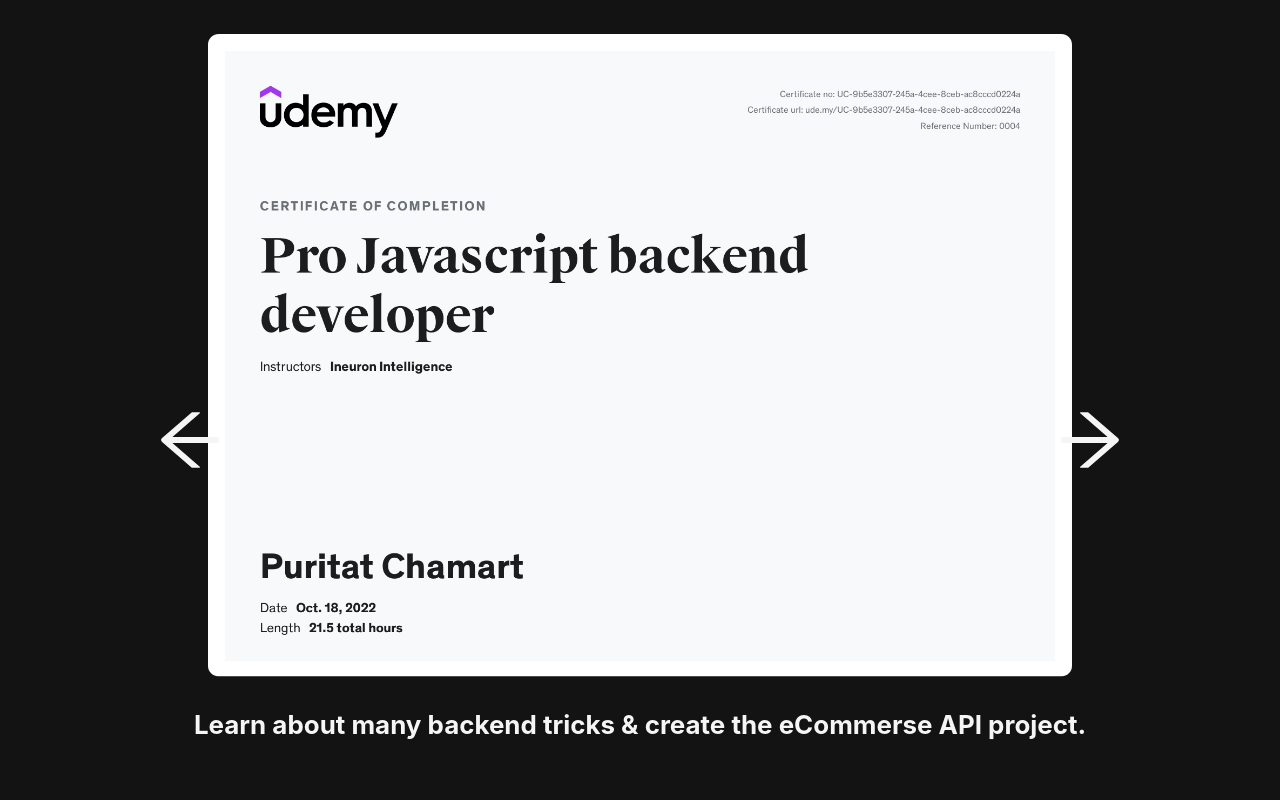
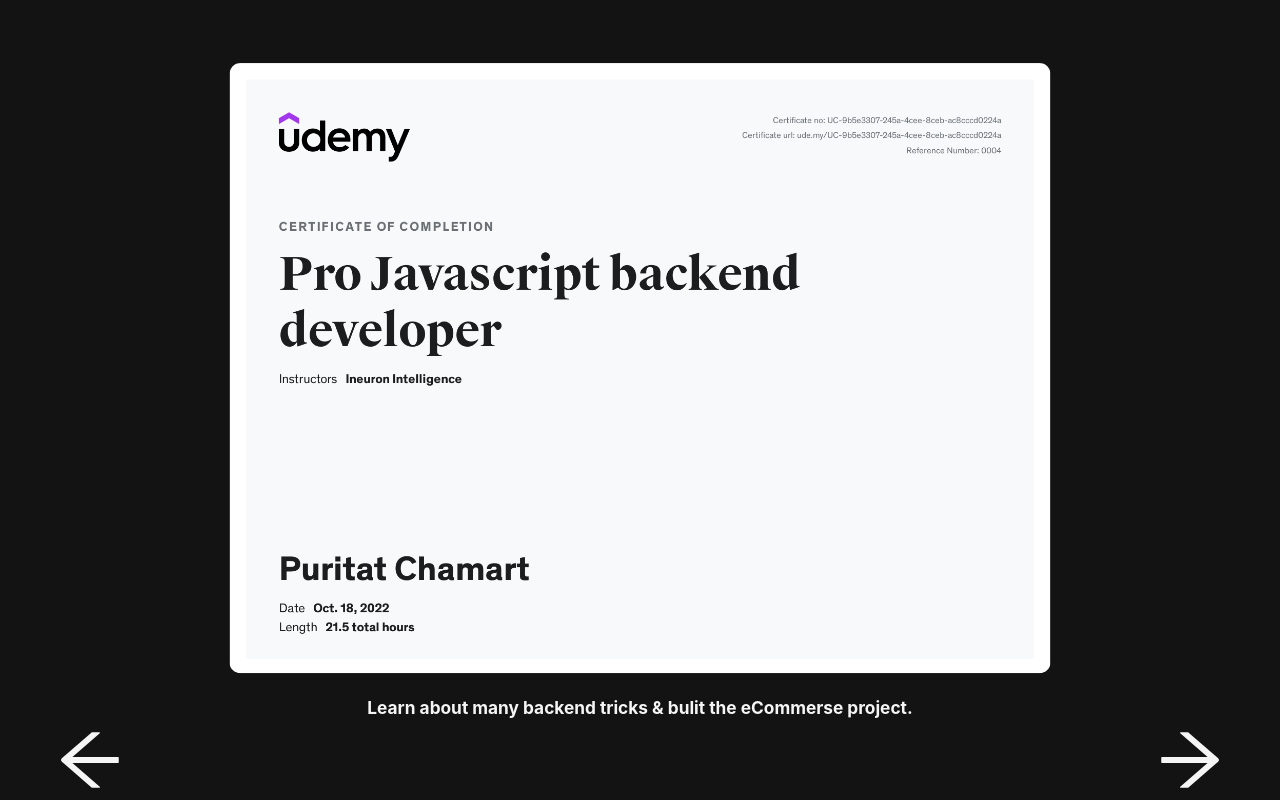
Before and after one commit to bondzai/micro-app-cir-slide, a React (Create React App) app: page / in a window 1280 px wide. Built offline with nearby package versions, Linux system fonts and the light colour scheme.

Commit message:
minor change

```diff
--- a/package.json
+++ b/package.json
@@ -7,6 +7,7 @@
     "@testing-library/jest-dom": "^5.16.5",
     "@testing-library/react": "^13.4.0",
     "@testing-library/user-event": "^13.5.0",
+    "gh-pages": "^4.0.0",
     "react": "^18.2.0",
     "react-dom": "^18.2.0",
     "react-icons": "^4.4.0",
--- a/src/App.css
+++ b/src/App.css
@@ -6,7 +6,7 @@
   color: whitesmoke;
 }
 .image {
-  width: 100%;
+  width: 95%;
   max-width: 800px;
   height: auto;
   border-radius: 10px;
@@ -18,25 +18,43 @@
   justify-content: center;
   align-items: center;
 }
+.slider p {
+  font-size: 1rem;
+  font-weight: 700;
+}
 .arrow-left {
   position: absolute;
-  top: 50%;
-  left: 150px;
+  top: 90%;
+  left: 50px;
   font-size: 5rem;
-  z-index: 10;
+  z-index: 20;
   cursor: pointer;
 }
 .arrow-right {
   position: absolute;
-  top: 50%;
-  right: 150px;
+  top: 90%;
+  right: 50px;
   font-size: 5rem;
+  z-index: 20;
+  cursor: pointer;
+}
+.arrow-left:hover {
   z-index: 10;
-  cursor: pointer;
+  overflow: hidden;
+  filter: brightness(110%);
+  transition: 0.2s ease-in;
+  transform: scale(1.1);
+}
+.arrow-right:hover {
+  z-index: 10;
+  overflow: hidden;
+  filter: brightness(110%);
+  transition: 0.2s ease-in;
+  transform: scale(1.1);
 }
 .single {
   opacity: 0;
-  transition: 1s ease;
+  transition: 3.5s ease;
 }
 .single.active {
   opacity: 1;
--- a/src/components/ImageSlider.js
+++ b/src/components/ImageSlider.js
@@ -21,7 +21,6 @@
 
     return (
         <section className = "slider">
-            <AiOutlineArrowLeft className = "arrow-left" onClick={slideBack}/>
             {ImageData.map((data, index) => {
                 return (
                     <div className = {index === current ? "single active" : "single"} key = {index}>
@@ -34,7 +33,10 @@
                     </div>
                 )
             })}
-            <AiOutlineArrowRight className = "arrow-right" onClick={slideForward}/>
+            <div className="arrow">
+                <AiOutlineArrowLeft className = "arrow-left" onClick={slideBack}/>
+                <AiOutlineArrowRight className = "arrow-right" onClick={slideForward}/>
+            </div>
         </section>
     )
 }
--- a/src/components/imageData.js
+++ b/src/components/imageData.js
@@ -18,25 +18,25 @@
     new cirtification(
         "Course: Pro JavaScript Backend Developer",
         ImageCirBackend,
-        "Learn about many backend tricks & create the eCommerse API project.",
+        "Learn about many backend tricks & bulit the eCommerse project.",
         "2022-10-18"
         ),
     new cirtification(
         "Course: React Workshop",
         ImageCirReact,
-        "Learn about many frony tricks with many projects.",
+        "Learn about many frontend tricks & built many projects.",
         "2022-10-12"
         ),
     new cirtification(
         "Slove: DevLab3",
         ImageCirDevLab,
-        "Online data structure and algorithms problem solving.",
+        "Online algorithms problem solving.",
         "2022-07-31"
         ),
     new cirtification(
         "Course: Pre-CCNA",
         ImageCirNetwork,
-        "Networking Pre-CCNA course.",
+        "Pre-CCNA networking course.",
         "2020-01-16"
         ),
     new cirtification(
```
Also changed, not shown: 2 other files (tests, documents, lock files or other folders).
